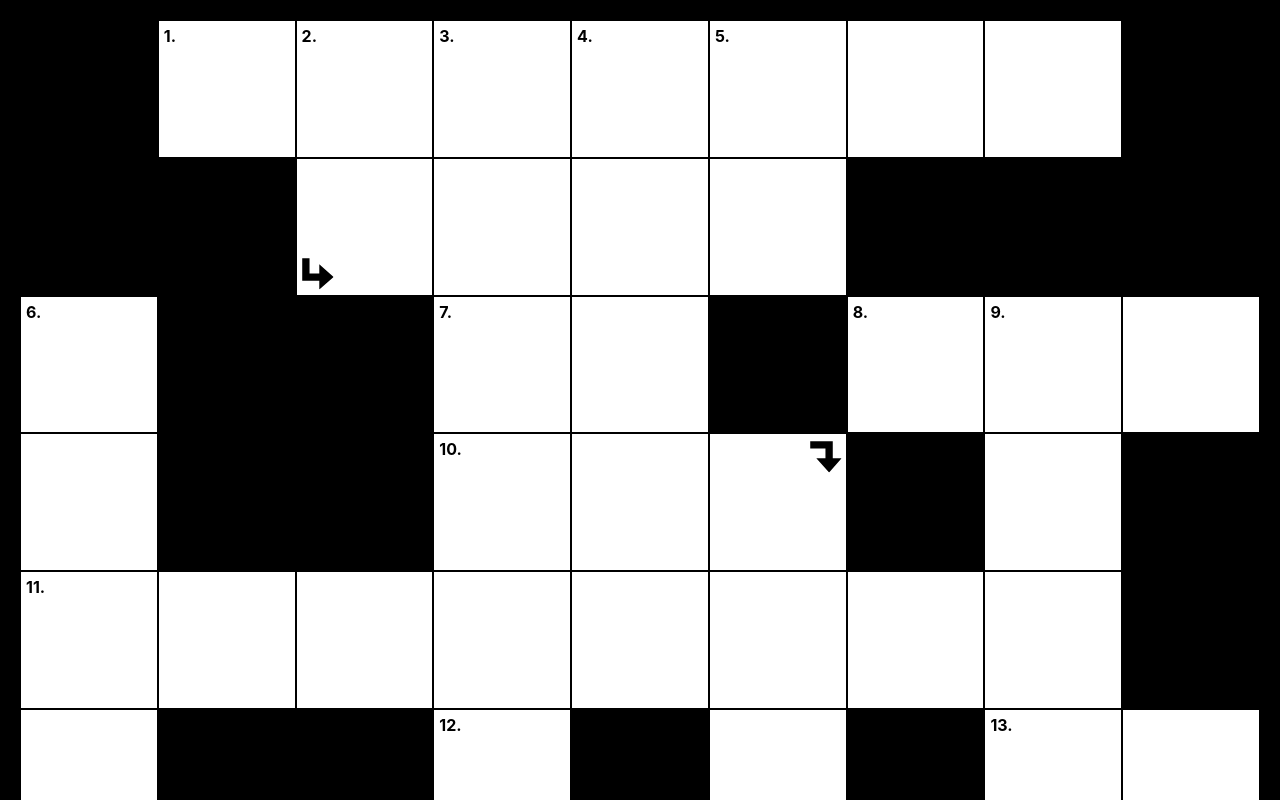
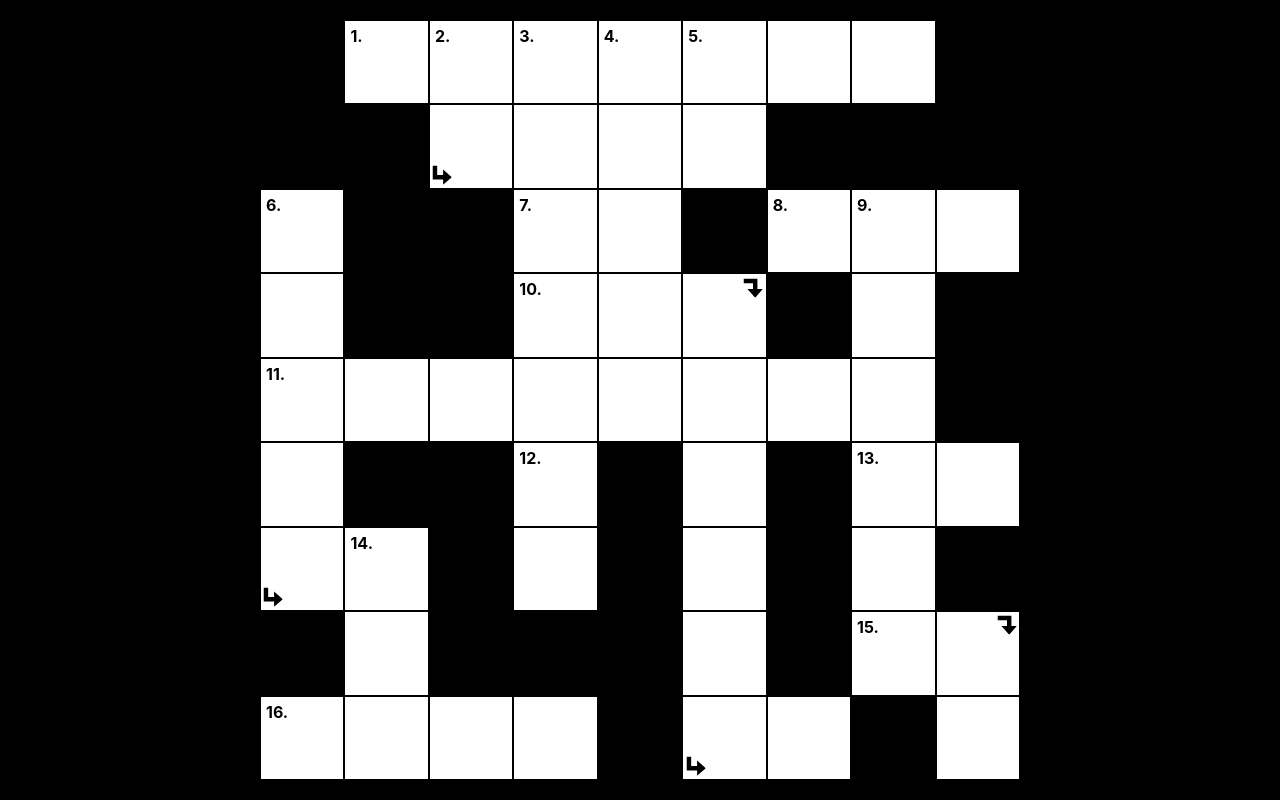
Before and after one commit to perenstrom/crossword, a Next.js app: page /kryss/w9h9xa5o2xnx2olo3x3nax2aoxa2onox2aoorxoxnao7xnox2axoxaonolaxoxoxoxnxox3oxaornao3xoloxo in a window 1280 px wide. Shown: the top 800 px of the page. Built offline with nearby package versions, Linux system fonts and the light colour scheme.

Commit message:
Set size of crossword with JS on load

```diff
--- a/components/CrosswordGrid.tsx
+++ b/components/CrosswordGrid.tsx
@@ -1,10 +1,15 @@
 import styled from 'styled-components';
 
-export const CrosswordGrid = styled.div`
-  position: absolute;
-  width: 100%;
-  height: 100%;
+interface InputProps {
+  readonly columns: number;
+  readonly rows: number;
+  readonly width: number;
+}
+
+export const CrosswordGrid = styled.div<InputProps>`
+  width: ${({ width }) => `${width}px`};
+  height: ${({ width }) => `${width}px`};
   display: grid;
-  grid-template-columns: repeat(9, 1fr);
-  grid-template-rows: repeat(9, 1fr);
+  grid-template-columns: ${({ columns }) => `repeat(${columns}, 1fr)`};
+  grid-template-rows: ${({ rows }) => `repeat(${rows}, 1fr)`};
 `;
--- a/components/CrosswordGridWrapper.tsx
+++ b/components/CrosswordGridWrapper.tsx
@@ -1,11 +1,9 @@
 import styled from 'styled-components';
 
 export const CrosswordGridWrapper = styled.div`
-  position: relative;
+  display: flex;
   width: 100%;
-  ::after {
-    content: '';
-    display: block;
-    padding-bottom: 100%;
-  }
+  height: 100%;
+  align-items: center;
+  justify-content: center;
 `;
--- a/pages/[planCode].tsx
+++ b/pages/[planCode].tsx
@@ -5,7 +5,6 @@ import { Cell } from 'components/Cell';
 
 import { CellPosition, Direction, Plan, Size } from 'types/Types';
 import { cellPositionEqual } from 'utils/cellPositionEqual';
-import { calculateLines } from 'utils/calculateLines';
 import { Wrapper } from 'components/Wrapper';
 import { CrosswordGridWrapper } from 'components/CrosswordGridWrapper';
 import { CrosswordGrid } from 'components/CrosswordGrid';
@@ -36,6 +35,17 @@ const Home: NextPage<Props> = ({ plan, size, planCode }) => {
       setValues(values[planCode]);
     }
   }, []);
+
+  const crosswordWrapperElement = useRef<HTMLDivElement>(null);
+  const [crossWordWidth, setCrossWordWidth] = useState<number>(0);
+  useEffect(() => {
+    const crossWordArea = {
+      width: crosswordWrapperElement.current.offsetWidth,
+      height: crosswordWrapperElement.current.offsetHeight
+    };
+    const maxSize = Math.min(crossWordArea.width, crossWordArea.height);
+    setCrossWordWidth(maxSize);
+  }, [crosswordWrapperElement.current]);
 
   const inputRefs = useRef({});
 
@@ -99,16 +109,22 @@ const Home: NextPage<Props> = ({ plan, size, planCode }) => {
       <Head>
         <title>Kryssplanen</title>
       </Head>
-      <CrosswordGridWrapper>
-        <CrosswordGrid>
+      <CrosswordGridWrapper ref={crosswordWrapperElement}>
+        {crossWordWidth && (
+          <CrosswordGrid rows={size.y} columns={size.x} width={crossWordWidth}>
             {plan.map((row, y) =>
               row.map((cell, x) =>
                 cell.type === 'blank' ? (
-                <Blank onClick={() => setActiveCell(null)} key={`${x}-${y}`} />
+                  <Blank
+                    onClick={() => setActiveCell(null)}
+                    key={`${x}-${y}`}
+                  />
                 ) : (
                   <Cell
                     key={`x${x}y${y}`}
-                  ref={(element) => (inputRefs.current[`x${x}y${y}`] = element)}
+                    ref={(element) =>
+                      (inputRefs.current[`x${x}y${y}`] = element)
+                    }
                     value={values[y][x]}
                     legend={cell.legend}
                     decorator={cell.decorator}
@@ -117,9 +133,9 @@ const Home: NextPage<Props> = ({ plan, size, planCode }) => {
                     isInLine={
                       (activeDirection === Direction.horizontal &&
                         activeCell &&
-                      plan[activeCell.y][activeCell.x].line.horizontal.includes(
-                        `x${x}y${y}`
-                      )) ||
+                        plan[activeCell.y][
+                          activeCell.x
+                        ].line.horizontal.includes(`x${x}y${y}`)) ||
                       (activeDirection === Direction.vertical &&
                         activeCell &&
                         plan[activeCell.y][activeCell.x].line.vertical.includes(
@@ -133,8 +149,8 @@ const Home: NextPage<Props> = ({ plan, size, planCode }) => {
               )
             )}
           </CrosswordGrid>
+        )}
       </CrosswordGridWrapper>
-      {<pre>{JSON.stringify(activeCell, null, 2)}</pre>}
     </Wrapper>
   );
 };
@@ -162,6 +178,12 @@ export const getStaticPaths: GetStaticPaths = async () => {
           planCode:
             'w9h9xa5o2xnx2olo3x3nax2aoxa2onox2aoorxoxnao7xnox2axoxaonolaxoxoxoxnxox3oxaornao3xoloxo'
         }
+      },
+      {
+        params: {
+          planCode:
+            'w10h10xax8naoaoxao2axnoxox2ox2oxnao6xoxnox4oxao2naoao3x2oxnoxox3axoxnx2ox2ao3ornx2a2x2ox2onao6x2o'
+        }
       }
     ],
     fallback: false
```
Lines whose indentation alone changed are shown as unchanged.
